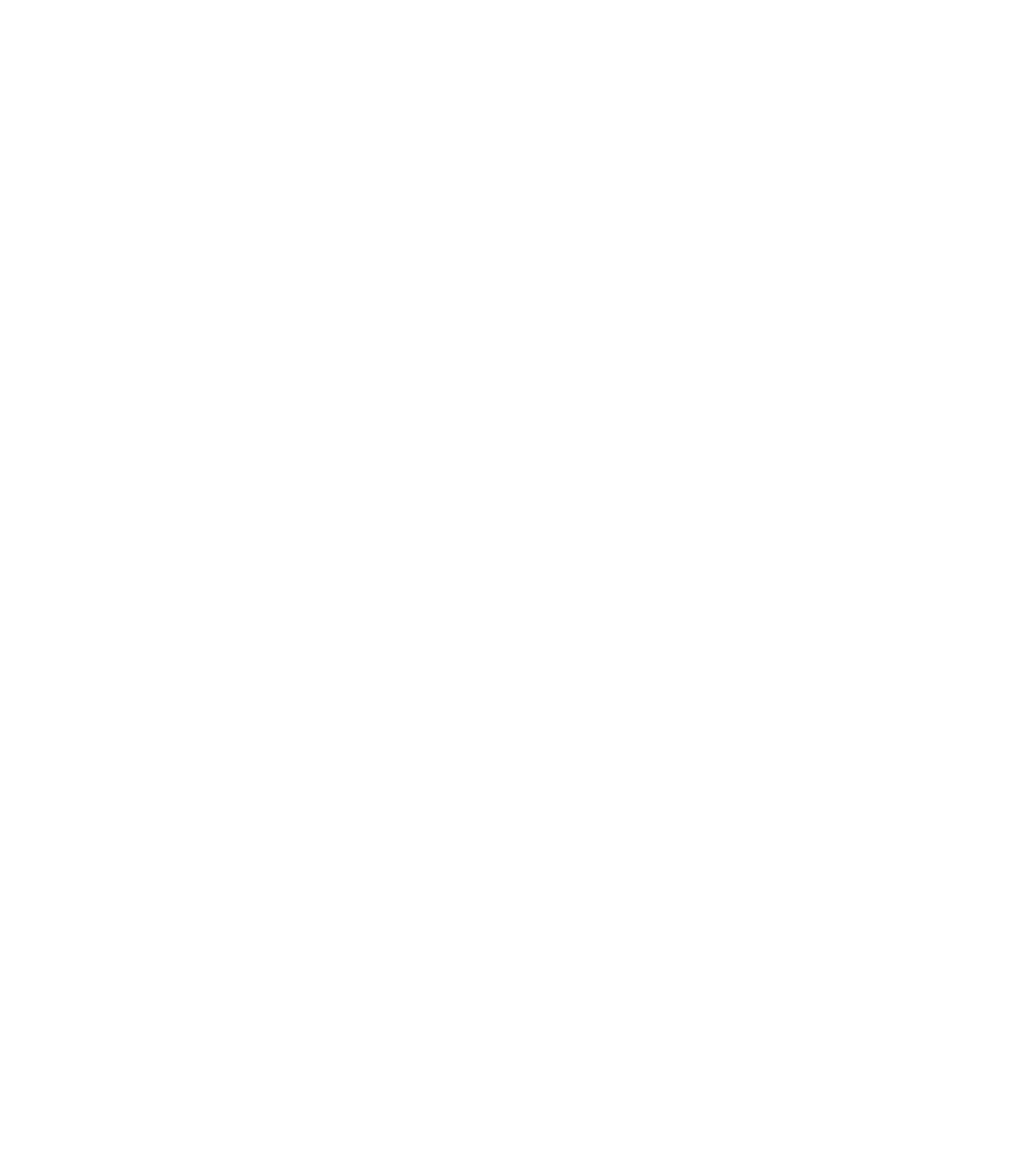
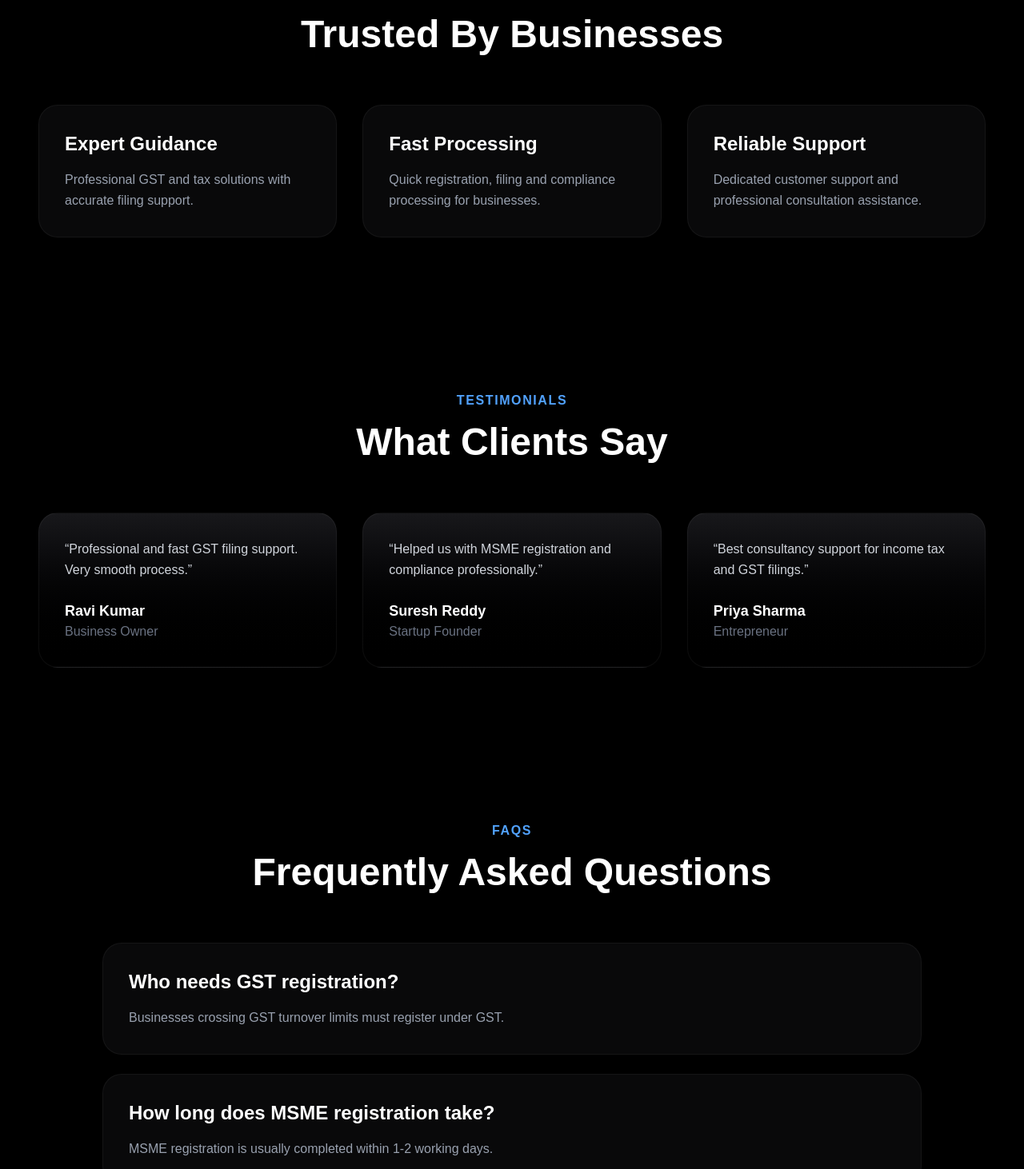
Before and after one commit to Yaswanth2126/siri-tax-consultancy, a Next.js app: page / in a window 1280 px wide. Shown: the part 2080-3542 px from the top of the page at 80% size. Before the commit the page ends 1963 px from the top, so only its background shows below. Built offline with nearby package versions, Linux system fonts and the light colour scheme.

Commit message:
Add premium homepage sections

```diff
--- a/app/page.tsx
+++ b/app/page.tsx
@@ -358,6 +358,189 @@
 
       </section>
 
+  {/* WHY CHOOSE US */}
+<section className="px-6 lg:px-12 py-24">
+
+  <div className="max-w-7xl mx-auto">
+
+    <div className="text-center mb-16">
+
+      <p className="text-blue-400 font-semibold tracking-widest uppercase">
+        Why Choose Us
+      </p>
+
+      <h2 className="text-5xl font-bold mt-4">
+        Trusted By Businesses
+      </h2>
+
+    </div>
+
+    <div className="grid md:grid-cols-3 gap-8">
+
+      <div className="rounded-3xl border border-white/5 bg-zinc-900/40 p-8">
+        <h3 className="text-2xl font-bold">
+          Expert Guidance
+        </h3>
+
+        <p className="text-gray-400 mt-4 leading-relaxed">
+          Professional GST and tax solutions with accurate filing support.
+        </p>
+      </div>
+
+      <div className="rounded-3xl border border-white/5 bg-zinc-900/40 p-8">
+        <h3 className="text-2xl font-bold">
+          Fast Processing
+        </h3>
+
+        <p className="text-gray-400 mt-4 leading-relaxed">
+          Quick registration, filing and compliance processing for businesses.
+        </p>
+      </div>
+
+      <div className="rounded-3xl border border-white/5 bg-zinc-900/40 p-8">
+        <h3 className="text-2xl font-bold">
+          Reliable Support
+        </h3>
+
+        <p className="text-gray-400 mt-4 leading-relaxed">
+          Dedicated customer support and professional consultation assistance.
+        </p>
+      </div>
+
+    </div>
+
+  </div>
+
+</section>
+
+{/* TESTIMONIALS */}
+<section className="px-6 lg:px-12 py-24">
+
+  <div className="max-w-7xl mx-auto">
+
+    <div className="text-center mb-16">
+
+      <p className="text-blue-400 font-semibold tracking-widest uppercase">
+        Testimonials
+      </p>
+
+      <h2 className="text-5xl font-bold mt-4">
+        What Clients Say
+      </h2>
+
+    </div>
+
+    <div className="grid md:grid-cols-3 gap-8">
+
+      <div className="rounded-3xl border border-white/5 bg-gradient-to-b from-zinc-900 to-black p-8">
+        <p className="text-gray-300 leading-relaxed">
+          “Professional and fast GST filing support. Very smooth process.”
+        </p>
+
+        <div className="mt-6">
+          <h4 className="font-bold text-lg">
+            Ravi Kumar
+          </h4>
+
+          <p className="text-gray-500">
+            Business Owner
+          </p>
+        </div>
+      </div>
+
+      <div className="rounded-3xl border border-white/5 bg-gradient-to-b from-zinc-900 to-black p-8">
+        <p className="text-gray-300 leading-relaxed">
+          “Helped us with MSME registration and compliance professionally.”
+        </p>
+
+        <div className="mt-6">
+          <h4 className="font-bold text-lg">
+            Suresh Reddy
+          </h4>
+
+          <p className="text-gray-500">
+            Startup Founder
+          </p>
+        </div>
+      </div>
+
+      <div className="rounded-3xl border border-white/5 bg-gradient-to-b from-zinc-900 to-black p-8">
+        <p className="text-gray-300 leading-relaxed">
+          “Best consultancy support for income tax and GST filings.”
+        </p>
+
+        <div className="mt-6">
+          <h4 className="font-bold text-lg">
+            Priya Sharma
+          </h4>
+
+          <p className="text-gray-500">
+            Entrepreneur
+          </p>
+        </div>
+      </div>
+
+    </div>
+
+  </div>
+
+</section>
+
+{/* FAQ */}
+<section className="px-6 lg:px-12 py-24">
+
+  <div className="max-w-5xl mx-auto">
+
+    <div className="text-center mb-16">
+
+      <p className="text-blue-400 font-semibold tracking-widest uppercase">
+        FAQs
+      </p>
+
+      <h2 className="text-5xl font-bold mt-4">
+        Frequently Asked Questions
+      </h2>
+
+    </div>
+
+    <div className="space-y-6">
+
+      <div className="rounded-3xl border border-white/5 bg-zinc-900/40 p-8">
+        <h3 className="text-2xl font-bold">
+          Who needs GST registration?
+        </h3>
+
+        <p className="text-gray-400 mt-4 leading-relaxed">
+          Businesses crossing GST turnover limits must register under GST.
+        </p>
+      </div>
+
+      <div className="rounded-3xl border border-white/5 bg-zinc-900/40 p-8">
+        <h3 className="text-2xl font-bold">
+          How long does MSME registration take?
+        </h3>
+
+        <p className="text-gray-400 mt-4 leading-relaxed">
+          MSME registration is usually completed within 1-2 working days.
+        </p>
+      </div>
+
+      <div className="rounded-3xl border border-white/5 bg-zinc-900/40 p-8">
+        <h3 className="text-2xl font-bold">
+          Do you provide income tax filing?
+        </h3>
+
+        <p className="text-gray-400 mt-4 leading-relaxed">
+          Yes, we provide professional income tax filing for individuals and businesses.
+        </p>
+      </div>
+
+    </div>
+
+  </div>
+
+</section>
+
     </main>
   );
 }
```
